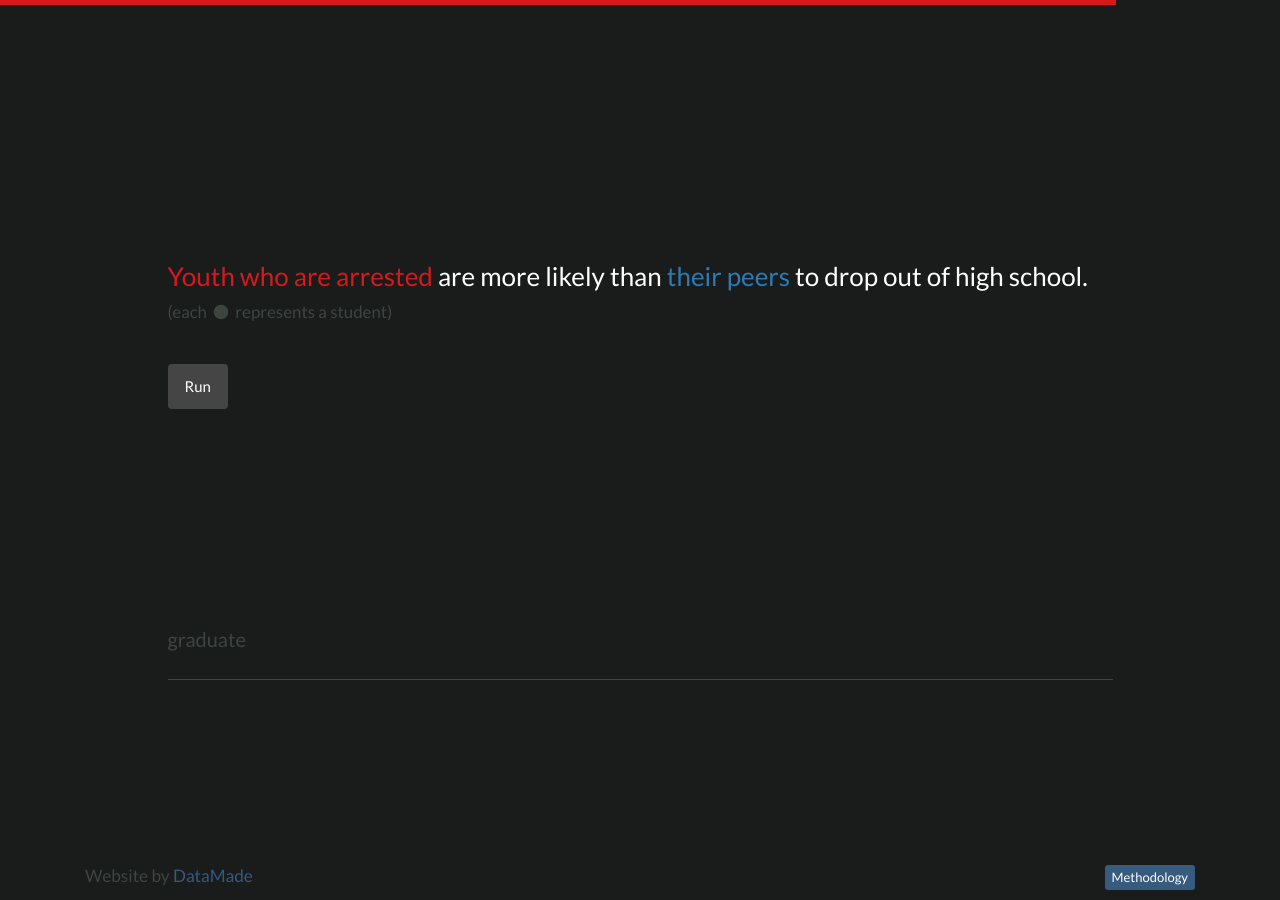
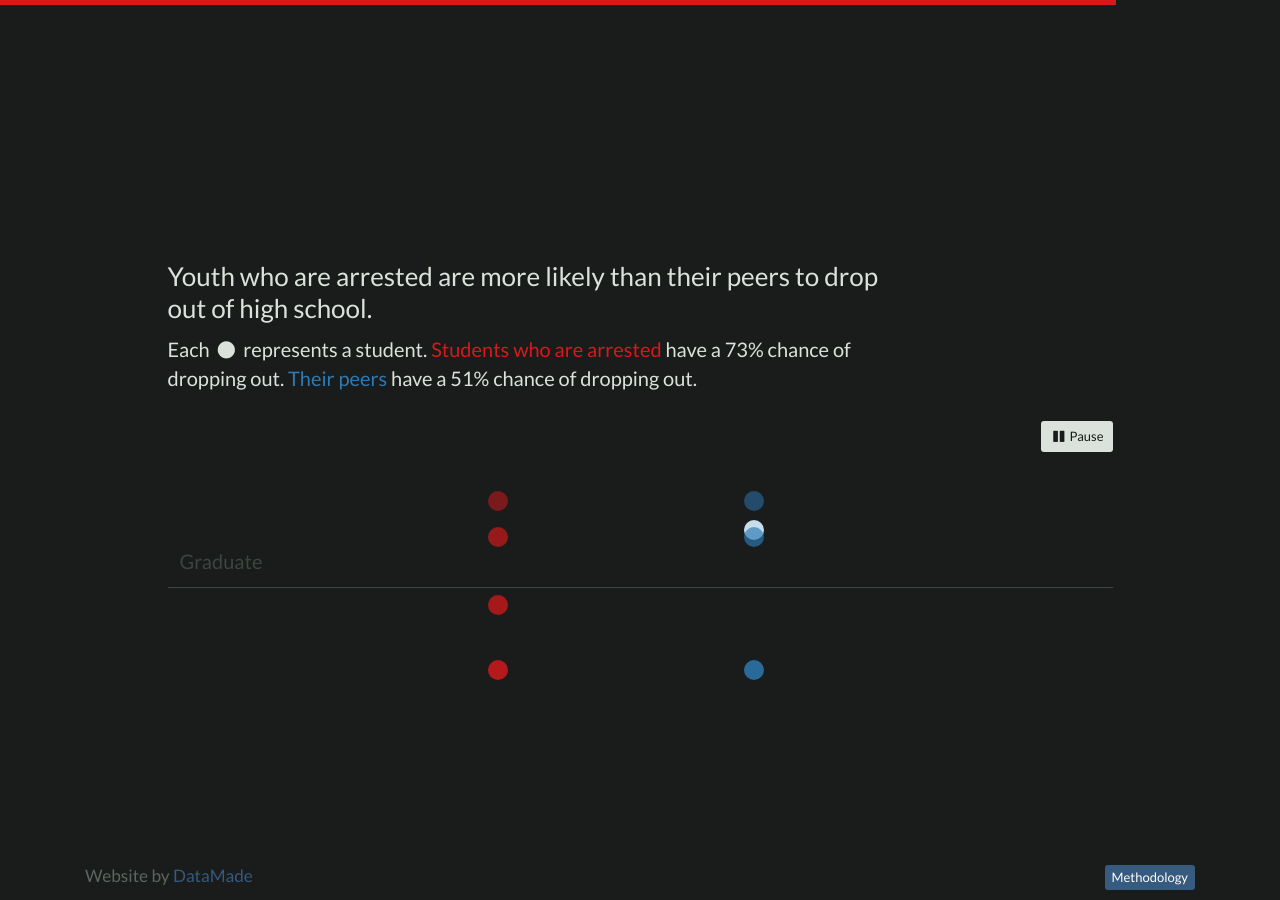
Before and after one commit to datamade/justice-divided, a Jekyll site: the page built from index.html, in a window 1280 px wide and 900 px high, scrolled down 10800 px. Built offline with Jekyll 4.4.1, drawn with Linux system fonts in a browser that asks for light colours; some of the changed text lies outside the part shown.

Commit message:
updates to text emphasis + dropout viz

```diff
--- a/_layouts/default.html
+++ b/_layouts/default.html
@@ -145,6 +145,7 @@
   <script src="js/grid.js"></script>
   <script src="js/slick.min.js"></script>
   <script src="js/chartist.min.js"></script>
+  <script src="js/random.min.js"></script>
   <script src="js/drop.js"></script>
 
   <script>
@@ -207,28 +208,31 @@
 
       // dropout simulation
       var dropout;
-      var runDropout = false;
-      var speedButtons = $('button.btn-link.btn-dropout')
 
-      $('button.btn-dropout.btn-default').click(function() {
-          runDropout = !runDropout
-          speedButtons.toggleClass('hidden');
-          if ( runDropout ) {
-            dropout = run( $(this).attr('data') )
-            $(this).text('Stop').addClass('btn-danger');
-          } else {
-            clearInterval(dropout);
-            $(this).text('Run').removeClass('btn-danger');
-          }
-      });
+      function isPaused() {
+        return $('#dropout-control').text().includes('Play');
+      }
 
-      $('button.btn-dropout.btn-link').click(function() {
-        if ( runDropout ) {
+      $('#dropout').on('inview', function(event, isInView) {
+        clearInterval(dropout);
+        if ( isInView ) {
+          $('#dropout-control').html('<i class="fa fa-pause fa-fw"></i> Pause')
+          dropout = runContinuous(150);
+        } else {
+          $('#dropout-control').html('<i class="fa fa-play fa-fw"></i> Play')
           clearInterval(dropout);
-          dropout = run( $(this).attr('data') );
         }
       })
 
+      $('#dropout-control').click(function() {
+        if ( isPaused() ) {
+          dropout = runContinuous(150);
+          $(this).html('<i class="fa fa-pause fa-fw"></i> Pause')
+        } else {
+          clearInterval(dropout);
+          $(this).html('<i class="fa fa-play fa-fw"></i> Play');
+        }
+      })
 
   </script>
 
--- a/css/custom.css
+++ b/css/custom.css
@@ -11,15 +11,11 @@
 body {
   background-color: #191C1A;
   font-size: 2em;
-}
-
-strong {
-  font-weight: 400;
-  color: #98A89A;
+  color: #dbe2db;
 }
 
 h3 > small, small {
-  color: #3d4541;
+  color: #5a665f;
 }
 
 h3 {
@@ -105,6 +101,12 @@
 
 .red {
     color: #d7191c;
+}
+
+.highlight {
+  padding: 0px 3px 2px 3px;
+  color: #191C1A;
+  background-color: #dbe2db;
 }
 
 progress {
@@ -235,7 +237,7 @@
 /* animations */
 @keyframes graduate {
   from { top: 0; }
-  to { top: 40%; background-color: #fff; }
+  to { top: 20%; background-color: #fff; }
 }
 
 @keyframes dropout {
@@ -244,61 +246,80 @@
 }
 
 @keyframes fade-in-and-out {
-  25% { opacity: 0.5 }
+  25% { opacity: 0.75 }
   50% { opacity: 1 }
-  75% { opacity: 0.5 }
+  75% { opacity: 0.75 }
   100% { opacity : 0 }
 }
 
 /* styles */
+#dropout-control {
+  border: none;
+  background-color: #dbe2db;
+  color: #191C1A;
+  z-index: 10;
+}
+
 #dropout {
   position: relative;
   width: 100%;
-  height: 60vh;
-  color: #3d4541;
+  height: 50vh;
+  z-index: 0;
 }
 
 #dropout-line {
   position: absolute;
-  top: 50%;
+  top: 30%;
   width: 100%;
   height: 1px;
   background-color: #3d4541;
   z-index: 0;
 }
 
-#dropout-label {
-  padding: 10px;
-  width: 100%;
+.label {
+  font-size: 1em;
   position: absolute;
-  top: 100%;
+}
+
+.label[id*="count"] {
+  color: #191C1A;
+  width: 15vw;
+  text-align: center;
 }
 
 #graduate-label {
-  position: absolute;
-  top: 40%;
+  color: #3d4541;
+  font-weight: 500;
+  top: 21%;
 }
 
-.label {
-  width: 3vw;
-  text-align: center;
-  font-size: 1.25em;
-  position: absolute;
-  top: 101%;
+#dropout-label {
+  top: 100%;
+  text-align: left;
+  font-weight: 500;
+  color: #191C1A;
+  width: 100%;
+  background-color: #dbe2db;
+  border-radius: 0;
 }
 
-.label#non-arrest-total {
-  left: 65%;
+#non-arrest-count {
+  left: 39vmax;
 }
 
-.label#arrest-total {
-  left: 32%;
+#arrest-count {
+  left: 19vmax;
+}
+
+.count {
+  color: #191C1A;
+  font-weight: 500;
 }
 
 .student {
   opacity: 0;
   position: absolute;
-  left: 66.6%;
+  left: 45vmax;
   height: 20px;
   width: 20px;
   border-radius: 20px;
@@ -307,7 +328,7 @@
 }
 
 .arrested {
-  left: 33.3%;
+  left: 25vmax;
   background-color: #d7191c;
 }
 
--- a/index.html
+++ b/index.html
@@ -6,45 +6,47 @@
     <br />
     <div class="section">
         <div class="row">
-            <div class="col col-sm-10 col-sm-offset-1">
-                <h3>Here are two groups of <strong>teen boys.</strong> <small>(n = 3250)</small></h3><br />
+            <div class="col col-sm-8 col-sm-offset-1">
+                <h3>Here are two groups of teen boys. <small>(n = 3250)</small></h3><br />
             </div>
         </div>
         <div class="row">
             <div class="col col-sm-12 center-block" id="base_population">
                 <div class="col col-sm-5 col-sm-offset-1">
                     <div class="grid" id="base_pop_a"></div>
+                    <small>Group A</small>
                 </div>
                 <div class="col col-sm-5 col-sm-offset-1">
                     <div class="grid" id="base_pop_b"></div>
+                    <small>Group B</small>
                 </div>
             </div>
         </div>
     </div>
     <div class="section">
         <div class="row">
-            <div class="col col-sm-10 col-sm-offset-1">
-                <h3><strong>Twenty percent</strong> of boys from each group <span class="blue">use marijuana.</span> <small>(n = 650)</small></h3><br />
+            <div class="col col-sm-8 col-sm-offset-1">
+                <h3>An <span class="highlight">equal number</span> of boys from both groups use marijuana. <small>(n = 650)</small></h3><br />
             </div>
         </div>
         <div class="row">
             <div class="col col-sm-12 center-block" id="marijuana_users">
                 <div class="col col-sm-5 col-sm-offset-1">
                     <div class="grid" id="marijuana_a"></div>
+                    <small>Group A</small>
                 </div>
                 <div class="col col-sm-5 col-sm-offset-1">
                     <div class="grid" id="marijuana_b"></div>
+                    <small>Group B</small>
                 </div>
             </div>
         </div>
     </div>
     <div class="section">
         <div class="row">
-            <div class="col col-sm-10 col-sm-offset-1">
+            <div class="col col-sm-8 col-sm-offset-1">
                 <h3>
-                    <p><strong>Fifteen boys</strong> from Group A are <span class="red">arrested</span> for minor marijuana offenses.</p>
-
-                    <p><strong>Only one</strong> is arrested from Group B.</h3></p>
+                    <p><span class="highlight">Fifteen boys</span> from Group A are arrested on minor marijuana charges. Only <span class="highlight">one</span> is arrested from Group B.</h3></p>
                 </h3>
             </div>
         </div>
@@ -52,34 +54,36 @@
             <div class="col col-sm-12 center-block" id="marijuana_arrests">
                 <div class="col col-sm-5 col-sm-offset-1">
                     <div class="grid" id="arrests_a"></div>
+                    <small>Group A</small>
                 </div>
                 <div class="col col-sm-5 col-sm-offset-1">
                     <div class="grid" id="arrests_b"></div>
+                    <small>Group B</small>
                 </div>
             </div>
         </div>
     </div>
     <div class="section">
         <div class="row">
-            <div class="col col-sm-10 col-sm-offset-1">
-                <h3>The <strong>difference?</strong> <div id="headscratch"></div></h3>
+            <div class="col col-sm-8 col-sm-offset-1">
+                <h3>The difference? <div id="headscratch"></div></h3>
             </div>
         </div>
     </div>
     <div class="section">
         <div class="row">
-            <div class="col col-sm-10 col-sm-offset-1">
-                <h3>Group A is <strong>black.</strong></h3>
+            <div class="col col-sm-8 col-sm-offset-1">
+                <h3>Group A is <span class="highlight">black.</span></h3>
             </div>
         </div>
     </div>
     <div class="section">
         <div class="row">
-            <div class="col col-sm-10 col-sm-offset-1">
+            <div class="col col-sm-8 col-sm-offset-1">
                 <h3>
-                    <p>A broad body of research indicates that <strong>most juveniles</strong> will engage in “delinquent” behavior during their adolescence.</p>
+                    <p>A broad body of research indicates that <span class="highlight">most juveniles engage in “delinquent” behavior</span> during their adolescence.</p>
 
-                    <p><strong>Youth of color</strong> are more likely to encounter the criminal justice system.</p>
+                    <p><span class="highlight">Youth of color are more likely to encounter the criminal justice system.</span></p>
 
                     <p>This phenomenon is known as “disproportionate minority contact.”</p>
                 </h3>
@@ -88,9 +92,9 @@
     </div>
     <div class="section">
         <div class="row">
-            <div class="col col-sm-10 col-sm-offset-1">
+            <div class="col col-sm-8 col-sm-offset-1">
                 <h3>
-                    <p>In Chicago, <span class="red">black youth</span> account for <strong>40 percent</strong> of the population between the ages of 10 and 17 – but <strong>79 percent</strong> of juvenile arrests.</p>
+                    <p>In Chicago, <span class="red">black youth</span> account for <span class="highlight">40 percent of the population</span> between the ages of 10 and 17 – but <span class="highlight">79 percent of juvenile arrests.</span></p>
                 </h3>
             </div>
         </div>
@@ -109,9 +113,9 @@
     </div>
     <div class="section">
         <div class="row">
-            <div class="col col-sm-10 col-sm-offset-1">
+            <div class="col col-sm-8 col-sm-offset-1">
                 <h3>
-                    As a consequence, they represent a wide majority at every subsequent stage of the justice system.
+                    As a consequence, black youth represent <span class="highlight">a wide majority</span> at every subsequent stage of the justice system.
                 </h3>
             </div>
         </div>
@@ -217,40 +221,46 @@
     </div>
     <div class="section">
         <div class="row">
-            <div class="col col-sm-10 col-sm-offset-1">
+            <div class="col col-sm-8 col-sm-offset-1">
                 <h3>
-                    <p>Punishment for juvenile crimes is effectively <strong>a life sentence.</strong></p>
+                    <p>Punishment for juvenile crimes can become <span class="highlight">a life sentence.</span></p>
                 </h3>
             </div>
         </div>
     </div>
     <div class="section">
         <div class="row">
+            <div class="col col-sm-8 col-sm-offset-1">
+                <h3>Youth who are arrested are more likely than their peers to drop out of high school.</h3>
+
+                Each <i class="fa fa-circle fa-fw"></i> represents a student. <span class="red">Students who are arrested</span> have a 73% chance of dropping out. <span class="blue">Their peers</span> have a 51% chance of dropping out.<br /><br />
+            </div>
+        </div>
+        <div class="row">
             <div class="col col-sm-10 col-sm-offset-1">
-                <h3>
-                    <h3><span class="red">Youth who are arrested</span> are more likely than <span class="blue">their peers</span> to drop out of high school. <small>(each <i class="fa fa-circle fa-fw"></i> represents a student)</small></h3>
-                    <br />
-                    <button class="btn btn-xl btn-default btn-dropout" id="toggle" data="1000">Run</button>
-                    <button class="btn btn-link speed-button btn-dropout hidden" data="500">x 2</button>
-                    <button class="btn btn-link speed-button btn-dropout hidden" data="100">x 10</button>
-                </h3>
+                <button class="btn btn-sm btn-default pull-right" id="dropout-control">
+                    <i class="fa fa-pause fa-fw"></i> Pause
+                </button>
             </div>
         </div>
         <div class="row">
             <div class="col col-sm-10 col-sm-offset-1">
                 <div id="dropout">
-                    <div id="graduate-label">graduate</div>
                     <div id="dropout-line"></div>
-                    <div id="dropout-label">drop out</div>
+                    <div id="graduate-label" class="label">Graduate</div>
+                    <div id="dropout-label" class="label">Drop out</div>
                 </div>
-                <span id="non-arrest-total" class="blue label">0</span>
-                <span id="arrest-total" class="red label">0</span>
+                <div id="non-arrest-count" class="label"><span class="blue">0</span> / <span class="count">0</span></div>
+                <div id="arrest-count" class="label"><span class="red">0</span> / <span class="count">0</span></div>
             </div>
+        </div>
+        <div class="row">
+            <div id="pct"></div>
         </div>
     </div>
     <div class="section">
         <div class="row">
-            <div class="col col-sm-10 col-sm-offset-1">
+            <div class="col col-sm-8 col-sm-offset-1">
                 <h3>
                     <p>Fewer still enroll in four-year colleges.</p>
                 </h3>
--- a/js/drop.js
+++ b/js/drop.js
@@ -1,53 +1,53 @@
 // globals
+var totalStudents = 0;
 var arrestedDropout = 0;
 var nonArrestedDropout = 0;
 
-
 // helpers
-
-// decide whether dot drops out
-function determineOutcome(cls) {
-  if ( cls.includes('arrested') ) {
-    // p (arrested & do not graduate) = .75
-    cls = Math.random() > 0.75 ? cls + ' graduate' : cls + ' dropout'
+function determineOutcome(baseClass, p) {
+  rand = Math.random();
+  if ( rand <= p ) {
+    outcome = baseClass + ' dropout';
   } else {
-    // p (not arrested & do not graduate) = .53
-    cls = Math.random() > 0.53 ? cls + ' graduate' : cls + ' dropout'
+    outcome = baseClass + ' graduate';
   }
-  countOutcomes(cls);
-  return cls
+  countOutcome(outcome);
+  return outcome;
 }
 
-// increment appropriate tally
-function countOutcomes(cls) {
-  if ( cls.includes('dropout') ) {
-    if ( cls.includes('arrested') ) { arrestedDropout++; }
-                               else { nonArrestedDropout++; }
+function countOutcome(outcome) {
+  totalStudents++;
+  if ( outcome.includes('dropout') ) {
+    if ( outcome.includes('arrested') ) {
+      arrestedDropout++;
+    } else {
+      nonArrestedDropout++;
+    }
   }
 }
 
-
 // functionality
 function addStudents() {
-   arrestedOutcome = determineOutcome('student arrested')
-   nonArrestedOutcome = determineOutcome('student')
+   arrestedOutcome = determineOutcome('student arrested', 0.73);
+   nonArrestedOutcome = determineOutcome('student', 0.51);
    students = '<div class="' + arrestedOutcome + `"></div>
-               <div class="` + nonArrestedOutcome + '"></div>'
-   $('div#dropout').append(students)
+               <div class="` + nonArrestedOutcome + '"></div>';
+   $('div#dropout').append(students);
 }
 
 function removeStudents() {
   $('div.student').on('animationend oAnimationEnd webkitAnimationEnd', function() {
-      $(this).remove();
-   })
+    $(this).remove();
+  })
 }
 
 function updateCount() {
-  $('span#arrest-total').text(arrestedDropout);
-  $('span#non-arrest-total').text(nonArrestedDropout);
+  $('#arrest-count > :first-child').text(arrestedDropout);
+  $('#non-arrest-count > :first-child').text(nonArrestedDropout);
+  $('span.count').text(totalStudents / 2);
 }
 
-function run(speed) {
+function runContinuous(speed) {
   return setInterval(function() {
     addStudents();
     $.when( removeStudents() ).done( updateCount() );
```
